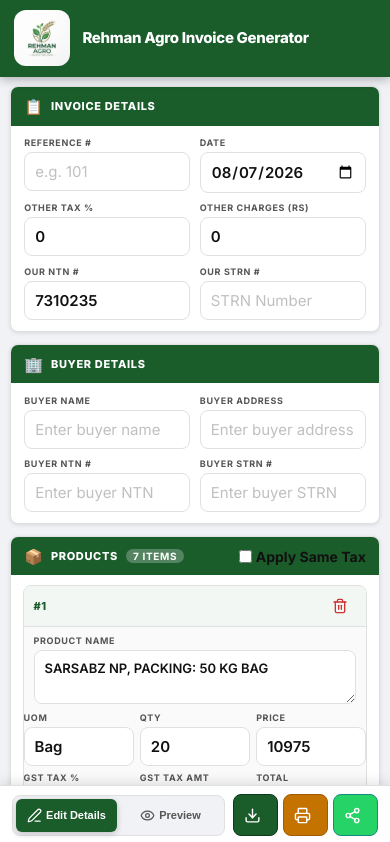
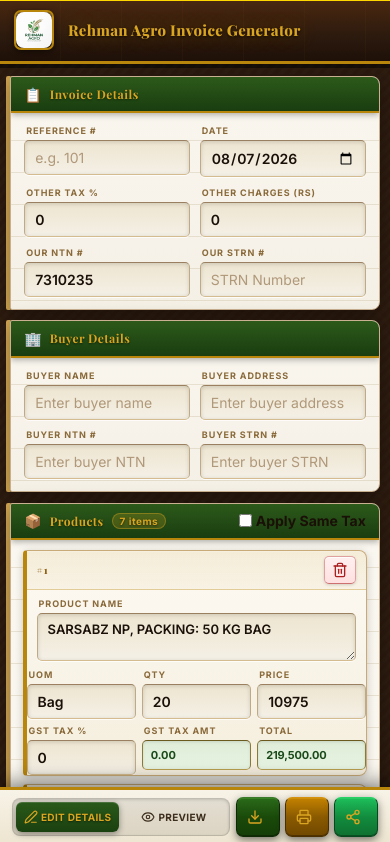
Before and after one commit to ranaaalihaider/Rehman-Agro-Invoice-Generator, a React (Vite) app: page / in a window 390 px wide. Shown: the top 842 px of the page. Built offline with nearby package versions, Linux system fonts and the light colour scheme.

Commit message:
Skeuomorphic UI redesign: leather, paper, embossed, gold accents

```diff
--- a/src/App.jsx
+++ b/src/App.jsx
@@ -132,7 +132,7 @@
       <header className="app-header">
         <div className="app-header-inner">
           <div className="app-header-icon" style={{ background: 'transparent', padding: 0 }}>
-            <img src={logo} alt="Rehman Agro Logo" style={{ width: '56px', height: '56px', objectFit: 'cover', borderRadius: '12px' }} />
+            <img src={logo} alt="Rehman Agro Logo" style={{ width: '44px', height: '44px', objectFit: 'cover', borderRadius: '8px' }} />
           </div>
           <div>
             <h1 className="app-title">Rehman Agro Invoice Generator</h1>
--- a/src/index.css
+++ b/src/index.css
@@ -1,99 +1,146 @@
-@import url('https://fonts.googleapis.com/css2?family=Inter:wght@400;500;600;700;800&display=swap');
+@import url('https://fonts.googleapis.com/css2?family=Playfair+Display:wght@700;800&family=Inter:wght@400;500;600;700&display=swap');
 
 * { box-sizing: border-box; margin: 0; padding: 0; }
 
 :root {
-  --green:        #1a5c2a;
-  --green-dark:   #0f3a19;
-  --green-light:  #e6f4ea;
-  --amber:        #c47200;
-  --amber-dark:   #a05c00;
-  --bg:           #f0f2f5;
-  --white:        #ffffff;
-  --black:        #111111;
-  --grey:         #555555;
-  --border:       #e0e0e0;
-  --border-focus: #1a5c2a;
-  --radius:       12px;
-  --radius-sm:    8px;
-  --shadow:       0 1px 4px rgba(0,0,0,.10);
-  --shadow-lg:    0 4px 20px rgba(0,0,0,.14);
+  --leather-dark:   #2c1a0e;
+  --leather-mid:    #3d2512;
+  --leather-light:  #5a3520;
+  --paper:          #f5f0e8;
+  --paper-dark:     #ede5d4;
+  --paper-line:     #d4c9b0;
+  --ink:            #1a1008;
+  --ink-light:      #3d2e1e;
+  --gold:           #b8860b;
+  --gold-light:     #daa520;
+  --gold-shine:     #ffd700;
+  --green-ink:      #1a4a1a;
+  --red-ink:        #8b1a1a;
+  --cream:          #faf6ec;
+  --stitching:      rgba(255,220,100,0.5);
 }
 
 body {
   font-family: 'Inter', system-ui, sans-serif;
-  background: var(--bg);
-  color: var(--black);
+  background-color: var(--leather-dark);
+  background-image:
+    repeating-linear-gradient(
+      45deg,
+      transparent,
+      transparent 4px,
+      rgba(0,0,0,0.03) 4px,
+      rgba(0,0,0,0.03) 8px
+    ),
+    repeating-linear-gradient(
+      -45deg,
+      transparent,
+      transparent 4px,
+      rgba(255,255,255,0.01) 4px,
+      rgba(255,255,255,0.01) 8px
+    );
   min-height: 100vh;
+  color: var(--ink);
 }
 
 /* ── HEADER ── */
 .app-header {
-  background: var(--green);
-  color: var(--white);
-  padding: 0.9rem 1.25rem;
-  box-shadow: 0 2px 10px rgba(0,0,0,.3);
+  background:
+    linear-gradient(180deg, #4a2810 0%, #2c1a0e 60%, #1e1008 100%);
+  border-bottom: 3px solid var(--gold);
+  box-shadow:
+    0 4px 0 rgba(0,0,0,0.5),
+    0 1px 0 var(--gold-shine) inset;
   position: sticky;
   top: 0;
   z-index: 100;
+  padding: 0;
+}
+
+.app-header::before {
+  content: '';
+  position: absolute;
+  inset: 0;
+  background: repeating-linear-gradient(
+    90deg,
+    transparent,
+    transparent 60px,
+    rgba(184,134,11,0.04) 60px,
+    rgba(184,134,11,0.04) 61px
+  );
+  pointer-events: none;
 }
 
 .app-header-inner {
-  max-width: 900px;
+  max-width: 960px;
   margin: 0 auto;
+  padding: 0.9rem 1.25rem;
   display: flex;
   align-items: center;
-  gap: 0.75rem;
+  gap: 0.85rem;
+  position: relative;
 }
 
 .app-header-icon {
-  background: rgba(255,255,255,.15);
+  background:
+    radial-gradient(circle at 35% 35%, #7a4a20, #3d2010);
+  border: 2px solid var(--gold);
   border-radius: 10px;
   padding: 7px;
   display: flex;
   align-items: center;
   justify-content: center;
   flex-shrink: 0;
+  box-shadow:
+    0 2px 6px rgba(0,0,0,0.5),
+    0 1px 0 rgba(255,220,100,0.3) inset;
 }
 
 .app-title {
-  font-size: clamp(15px, 4vw, 22px);
+  font-family: 'Playfair Display', Georgia, serif;
+  font-size: clamp(16px, 4.5vw, 26px);
   font-weight: 800;
-  letter-spacing: -0.3px;
+  color: var(--gold-light);
+  text-shadow:
+    0 1px 3px rgba(0,0,0,0.8),
+    0 0 20px rgba(218,165,32,0.4);
+  letter-spacing: 0.02em;
   line-height: 1.2;
-  color: var(--white);
 }
 
 .app-subtitle {
   font-size: 11px;
-  opacity: 0.8;
-  margin-top: 1px;
-  color: var(--white);
+  color: rgba(218,165,32,0.65);
+  margin-top: 2px;
+  letter-spacing: 0.06em;
+  text-transform: uppercase;
 }
 
 /* ── TOOLBAR ── */
 .toolbar {
-  background: var(--white);
-  border-bottom: 2px solid var(--green);
-  padding: 0.5rem 1.25rem;
+  background: linear-gradient(180deg, #f5f0e8 0%, #ede5d4 100%);
+  border-bottom: 3px double var(--gold);
+  padding: 0.55rem 1.25rem;
   display: flex;
   align-items: center;
   justify-content: space-between;
   flex-wrap: wrap;
   gap: 0.6rem;
   position: sticky;
-  top: 64px;
+  top: 62px;
   z-index: 90;
-  box-shadow: 0 1px 4px rgba(0,0,0,.08);
+  box-shadow:
+    0 3px 10px rgba(0,0,0,0.3),
+    0 1px 0 rgba(255,255,255,0.9) inset;
 }
 
 .toolbar-tabs {
   display: flex;
-  gap: 3px;
-  background: var(--bg);
-  padding: 3px;
+  gap: 5px;
+  background: rgba(0,0,0,0.08);
+  padding: 4px;
   border-radius: 8px;
-  border: 1.5px solid var(--border);
+  border: 1px solid rgba(0,0,0,0.15);
+  box-shadow: 0 1px 3px rgba(0,0,0,0.15) inset;
 }
 
 .tab-btn {
@@ -103,191 +150,287 @@
   padding: 6px 14px;
   border: none;
   border-radius: 6px;
-  font-size: 13px;
+  font-size: 12px;
   font-weight: 700;
   cursor: pointer;
   background: transparent;
-  color: var(--grey);
+  color: var(--ink-light);
   transition: all 0.15s;
+  letter-spacing: 0.03em;
+  text-transform: uppercase;
+  font-family: 'Inter', sans-serif;
 }
 
-.tab-btn:hover { color: var(--green); }
+.tab-btn:hover { color: var(--green-ink); }
 
 .tab-active {
-  background: var(--green) !important;
-  color: var(--white) !important;
-  box-shadow: 0 2px 6px rgba(0,0,0,.2);
+  background: linear-gradient(180deg, #2a5a1a 0%, #1a4010 100%) !important;
+  color: var(--gold-light) !important;
+  box-shadow:
+    0 2px 6px rgba(0,0,0,0.4),
+    0 1px 0 rgba(255,255,255,0.15) inset !important;
+  text-shadow: 0 1px 2px rgba(0,0,0,0.5) !important;
 }
 
 .toolbar-actions { display: flex; gap: 7px; }
 
+/* Metal buttons */
 .action-btn {
   display: inline-flex;
   align-items: center;
   justify-content: center;
   gap: 6px;
   padding: 7px 14px;
-  border: 1.5px solid transparent;
   border-radius: 7px;
-  font-size: 13px;
+  font-size: 12px;
   font-weight: 700;
   cursor: pointer;
-  transition: all 0.15s;
-  color: var(--white);
+  transition: all 0.12s;
+  color: var(--gold-light);
+  letter-spacing: 0.04em;
+  text-transform: uppercase;
+  font-family: 'Inter', sans-serif;
+  text-shadow: 0 1px 2px rgba(0,0,0,0.6);
+  position: relative;
+  top: 0;
 }
 
-.download-btn { background: var(--green); border-color: var(--green-dark); }
-.download-btn:hover { background: var(--green-dark); }
+.action-btn:active { top: 1px; }
 
-.print-btn { background: var(--amber); border-color: var(--amber-dark); }
-.print-btn:hover { background: var(--amber-dark); }
+.download-btn {
+  background: linear-gradient(180deg, #2a6a1a 0%, #1a4a0a 50%, #143d08 100%);
+  border: 1px solid #0d2a05;
+  border-top-color: #3a7a2a;
+  box-shadow:
+    0 3px 8px rgba(0,0,0,0.5),
+    0 1px 0 rgba(100,200,60,0.25) inset,
+    0 -1px 0 rgba(0,0,0,0.3) inset;
+}
+.download-btn:hover { background: linear-gradient(180deg, #327a20 0%, #1e5510 50%, #18480c 100%); }
+.download-btn:active { box-shadow: 0 1px 3px rgba(0,0,0,0.5), 0 1px 0 rgba(0,0,0,0.2) inset; }
 
-.whatsapp-btn { background: #25D366; border-color: #128C7E; }
-.whatsapp-btn:hover { background: #128C7E; }
+.print-btn {
+  background: linear-gradient(180deg, #c48200 0%, #8a5a00 50%, #704800 100%);
+  border: 1px solid #4a3000;
+  border-top-color: #d49210;
+  box-shadow:
+    0 3px 8px rgba(0,0,0,0.5),
+    0 1px 0 rgba(255,200,50,0.2) inset,
+    0 -1px 0 rgba(0,0,0,0.3) inset;
+}
+.print-btn:hover { background: linear-gradient(180deg, #d49210 0%, #9a6a00 50%, #7e5200 100%); }
+.print-btn:active { box-shadow: 0 1px 3px rgba(0,0,0,0.5), 0 1px 0 rgba(0,0,0,0.2) inset; }
+
+.whatsapp-btn {
+  background: linear-gradient(180deg, #1ebe5a 0%, #128C3E 50%, #0e7030 100%);
+  border: 1px solid #084820;
+  border-top-color: #28d066;
+  box-shadow:
+    0 3px 8px rgba(0,0,0,0.5),
+    0 1px 0 rgba(80,255,140,0.2) inset,
+    0 -1px 0 rgba(0,0,0,0.3) inset;
+}
+.whatsapp-btn:hover { background: linear-gradient(180deg, #25D366 0%, #148C48 50%, #107838 100%); }
+.whatsapp-btn:active { box-shadow: 0 1px 3px rgba(0,0,0,0.5), 0 1px 0 rgba(0,0,0,0.2) inset; }
 
 /* ── MAIN ── */
 .main-content {
-  max-width: 900px;
+  max-width: 960px;
   margin: 0 auto;
-  padding: 1rem 1rem 3rem;
+  padding: 1.25rem 1rem 3.5rem;
 }
 
 /* ── FORM WRAPPER ── */
-.form-wrapper { display: flex; flex-direction: column; gap: 0.75rem; }
+.form-wrapper { display: flex; flex-direction: column; gap: 1rem; }
 
-/* ── FORM CARDS ── */
+/* ── FORM CARDS (Paper / Notepad look) ── */
 .form-card {
-  background: var(--white);
-  border-radius: var(--radius);
-  box-shadow: var(--shadow);
-  border: 1.5px solid var(--border);
+  background:
+    linear-gradient(180deg, #faf7f0 0%, #f5f0e6 100%);
+  border-radius: 4px 12px 12px 4px;
+  box-shadow:
+    0 4px 20px rgba(0,0,0,0.35),
+    -4px 0 0 #d4a853,     /* left gold stripe */
+    0 1px 0 rgba(255,255,255,0.9) inset;
+  border: 1px solid #c8b090;
   overflow: hidden;
+  position: relative;
 }
+
+/* Notebook lines */
+.form-card::before {
+  content: '';
+  position: absolute;
+  top: 0; left: 0; right: 0; bottom: 0;
+  background: repeating-linear-gradient(
+    transparent,
+    transparent 31px,
+    rgba(180,160,120,0.25) 31px,
+    rgba(180,160,120,0.25) 32px
+  );
+  pointer-events: none;
+  z-index: 0;
+}
+
+.form-card > * { position: relative; z-index: 1; }
 
 .form-card-header {
   display: flex;
   align-items: center;
   gap: 8px;
-  padding: 0.7rem 1rem;
-  background: var(--green);
+  padding: 0.65rem 1.1rem;
+  background:
+    linear-gradient(180deg, #2c5a1a 0%, #1a3d10 100%);
+  border-bottom: 2px solid #b8860b;
+  box-shadow: 0 2px 6px rgba(0,0,0,0.3);
 }
 
-.form-card-icon { font-size: 15px; }
+.form-card-icon { font-size: 14px; }
 
 .form-card-title {
-  font-size: 12px;
-  font-weight: 800;
-  color: var(--white);
+  font-family: 'Playfair Display', Georgia, serif;
+  font-size: 13px;
+  font-weight: 700;
+  color: var(--gold-light);
   display: flex;
   align-items: center;
   gap: 8px;
-  text-transform: uppercase;
-  letter-spacing: 0.06em;
+  text-shadow: 0 1px 2px rgba(0,0,0,0.5);
+  letter-spacing: 0.04em;
 }
 
 .product-count {
+  font-family: 'Inter', sans-serif;
   font-size: 10px;
   font-weight: 700;
-  background: rgba(255,255,255,.25);
-  color: var(--white);
+  background: rgba(218,165,32,0.2);
+  color: var(--gold-light);
   padding: 1px 7px;
   border-radius: 20px;
+  border: 1px solid rgba(218,165,32,0.4);
 }
 
 .form-grid-2 {
   display: grid;
   grid-template-columns: 1fr 1fr;
-  gap: 0.75rem;
-  padding: 0.9rem 1rem;
+  gap: 0.85rem;
+  padding: 1rem 1.1rem;
 }
-
-@media (max-width: 480px) { .form-grid-2 { grid-template-columns: 1fr; } }
 
 /* ── FIELDS ── */
 .field { display: flex; flex-direction: column; gap: 4px; }
 
 .field-label {
-  font-size: 10px;
+  font-size: 9px;
   font-weight: 700;
-  color: var(--grey);
+  color: #8a6a3a;
   text-transform: uppercase;
-  letter-spacing: 0.07em;
+  letter-spacing: 0.1em;
+  padding-left: 2px;
 }
 
+/* Embossed input */
 .field-input {
-  padding: 9px 11px;
-  border: 1.5px solid var(--border);
-  border-radius: var(--radius-sm);
-  font-size: 15px;
+  padding: 9px 12px;
+  border: 1px solid #bfaa85;
+  border-top-color: #9a8060;
+  border-bottom-color: #d4bc90;
+  border-radius: 5px;
+  font-size: 14px;
   font-family: 'Inter', sans-serif;
-  color: var(--black);
-  background: var(--white);
+  color: var(--ink);
+  background: linear-gradient(180deg, #ede5d0 0%, #f5f0e6 100%);
   font-weight: 600;
-  transition: border-color 0.15s, box-shadow 0.15s;
+  transition: all 0.15s;
   width: 100%;
+  box-shadow:
+    0 1px 4px rgba(0,0,0,0.15) inset,
+    0 1px 0 rgba(255,255,255,0.8);
 }
 
 .field-input:focus {
   outline: none;
-  border-color: var(--green);
-  box-shadow: 0 0 0 3px rgba(26,92,42,.15);
+  border-color: var(--gold);
+  box-shadow:
+    0 1px 4px rgba(0,0,0,0.15) inset,
+    0 0 0 2px rgba(184,134,11,0.25),
+    0 1px 0 rgba(255,255,255,0.8);
+  background: linear-gradient(180deg, #e8dfc8 0%, #f0ead8 100%);
 }
 
-.field-input::placeholder { color: #c0c0c0; font-weight: 400; }
+.field-input::placeholder { color: #b0987a; font-weight: 400; }
+
+.field-input:disabled {
+  opacity: 0.6;
+  cursor: not-allowed;
+}
 
 /* ── PRODUCT CARDS ── */
 .products-list {
   display: flex;
   flex-direction: column;
-  gap: 0.6rem;
+  gap: 0.65rem;
   padding: 0.75rem 1rem;
 }
 
 .product-card {
-  border: 1.5px solid var(--border);
-  border-radius: var(--radius-sm);
-  background: #fafafa;
+  background: linear-gradient(180deg, #fdfaf4 0%, #f5eedd 100%);
+  border: 1px solid #c8aa78;
+  border-left: 4px solid var(--gold);
+  border-radius: 4px 8px 8px 4px;
   overflow: hidden;
-  transition: border-color 0.15s, box-shadow 0.15s;
+  box-shadow:
+    0 2px 8px rgba(0,0,0,0.2),
+    0 1px 0 rgba(255,255,255,0.9) inset;
+  transition: box-shadow 0.15s;
 }
 
 .product-card:focus-within {
-  border-color: var(--green);
-  box-shadow: 0 0 0 3px rgba(26,92,42,.08);
+  box-shadow:
+    0 3px 12px rgba(0,0,0,0.25),
+    0 0 0 2px rgba(184,134,11,0.3),
+    0 1px 0 rgba(255,255,255,0.9) inset;
 }
 
 .product-card-header {
   display: flex;
   justify-content: space-between;
   align-items: center;
-  padding: 8px 10px;
-  background: #f2f7f3;
-  border-bottom: 1px solid var(--border);
+  padding: 6px 10px;
+  background: linear-gradient(180deg, rgba(184,134,11,0.12) 0%, rgba(184,134,11,0.05) 100%);
+  border-bottom: 1px solid rgba(184,134,11,0.3);
 }
 
 .product-number {
-  font-size: 11px;
+  font-size: 10px;
   font-weight: 800;
-  color: var(--green);
-  letter-spacing: 0.04em;
+  color: #8a5a0a;
+  letter-spacing: 0.1em;
+  text-transform: uppercase;
+  font-family: 'Playfair Display', Georgia, serif;
 }
 
 .remove-btn {
-  background: transparent;
-  border: none;
-  border-radius: 6px;
-  color: #cc3333;
-  padding: 4px 6px;
+  background: linear-gradient(180deg, #fff0f0 0%, #ffe0e0 100%);
+  border: 1px solid #e0a0a0;
+  border-bottom-color: #cc7070;
+  border-radius: 5px;
+  color: #aa2020;
+  padding: 4px 8px;
   cursor: pointer;
   display: flex;
   align-items: center;
-  transition: all 0.15s;
+  transition: all 0.12s;
+  box-shadow: 0 1px 3px rgba(0,0,0,0.15), 0 1px 0 rgba(255,255,255,0.8) inset;
 }
-.remove-btn:hover { background: #ffeeee; }
+.remove-btn:hover {
+  background: linear-gradient(180deg, #ffe0e0 0%, #ffcccc 100%);
+  border-color: #cc4040;
+}
+.remove-btn:active { box-shadow: 0 0px 2px rgba(0,0,0,0.2) inset; }
 
-/* Product body padding */
 .product-body {
-  padding: 10px;
+  padding: 10px 12px;
   display: flex;
   flex-direction: column;
   gap: 8px;
@@ -295,53 +438,106 @@
 
 .product-meta-grid {
   display: grid;
-  grid-template-columns: 1fr 1fr;
-  gap: 8px;
+  grid-template-columns: repeat(6, 1fr);
+  gap: 7px;
 }
 
-@media (min-width: 640px) {
-  .product-meta-grid { grid-template-columns: repeat(6, 1fr); }
+@media (max-width: 640px) {
+  .product-meta-grid { grid-template-columns: repeat(3, 1fr); }
 }
 
+/* Embossed read-only total */
 .line-total {
-  padding: 9px 11px;
-  border: 1.5px solid var(--green);
-  border-radius: var(--radius-sm);
-  font-size: 13px;
+  padding: 9px 10px;
+  border: 1px solid #8a7a3a;
+  border-top-color: #6a5a20;
+  border-bottom-color: #b8a050;
+  border-radius: 5px;
+  font-size: 12px;
   font-weight: 800;
-  color: var(--green);
-  background: var(--green-light);
+  color: var(--green-ink);
+  background: linear-gradient(180deg, #deecd8 0%, #e8f4e2 100%);
   display: flex;
   align-items: center;
+  box-shadow: 0 1px 3px rgba(0,0,0,0.1) inset;
+  letter-spacing: -0.01em;
 }
 
 .add-product-btn {
-  margin: 0 1rem 0.9rem;
+  margin: 0 1rem 0.85rem;
   display: flex;
   align-items: center;
   justify-content: center;
   gap: 7px;
   padding: 11px;
-  border: 1.5px dashed var(--green);
-  border-radius: var(--radius-sm);
-  background: var(--white);
-  color: var(--green);
-  font-size: 13px;
+  border: 2px dashed rgba(184,134,11,0.5);
+  border-radius: 6px;
+  background: rgba(218,165,32,0.06);
+  color: #8a6010;
+  font-size: 12px;
   font-weight: 700;
   cursor: pointer;
   transition: all 0.15s;
   width: calc(100% - 2rem);
+  letter-spacing: 0.05em;
+  text-transform: uppercase;
+  font-family: 'Inter', sans-serif;
 }
-.add-product-btn:hover { background: var(--green-light); }
+.add-product-btn:hover {
+  background: rgba(218,165,32,0.14);
+  border-color: var(--gold);
+  color: var(--gold);
+}
+
+/* Apply same tax row */
+.same-tax-row {
+  display: flex;
+  align-items: center;
+  gap: 10px;
+  font-size: 12px;
+  font-weight: 700;
+  color: #6a4a1a;
+  letter-spacing: 0.02em;
+}
+
+.same-tax-row input[type="checkbox"] {
+  width: 16px;
+  height: 16px;
+  accent-color: var(--green-ink);
+  cursor: pointer;
+}
 
 /* ── SUMMARY CARD ── */
 .summary-card {
-  background: var(--green);
-  border-radius: var(--radius);
-  padding: 1.1rem;
-  color: var(--white);
-  box-shadow: var(--shadow-lg);
+  background:
+    linear-gradient(160deg, #2c1a0e 0%, #1e1008 100%);
+  border-radius: 10px;
+  padding: 1.1rem 1.25rem;
+  color: var(--gold-light);
+  box-shadow:
+    0 6px 24px rgba(0,0,0,0.5),
+    0 1px 0 rgba(218,165,32,0.3) inset;
+  border: 2px solid var(--gold);
+  position: relative;
+  overflow: hidden;
 }
+
+/* Embossed texture on summary */
+.summary-card::before {
+  content: '';
+  position: absolute;
+  inset: 0;
+  background: repeating-linear-gradient(
+    45deg,
+    transparent,
+    transparent 5px,
+    rgba(218,165,32,0.04) 5px,
+    rgba(218,165,32,0.04) 10px
+  );
+  pointer-events: none;
+}
+
+.summary-card > * { position: relative; z-index: 1; }
 
 .summary-row {
   display: flex;
@@ -350,28 +546,34 @@
   padding: 7px 0;
   font-size: 13px;
   font-weight: 600;
-  border-bottom: 1px solid rgba(255,255,255,.2);
+  border-bottom: 1px solid rgba(218,165,32,0.2);
+  color: rgba(218,165,32,0.85);
 }
 
 .grand-total-row {
-  font-size: 19px;
-  font-weight: 800;
+  font-family: 'Playfair Display', Georgia, serif;
+  font-size: 20px;
+  font-weight: 700;
   border-bottom: none;
   padding-top: 12px;
+  color: var(--gold-shine);
+  text-shadow: 0 0 20px rgba(255,215,0,0.4);
 }
 
-.summary-actions { display: flex; gap: 8px; margin-top: 0.9rem; }
+.summary-actions { display: flex; gap: 8px; margin-top: 1rem; }
 
 /* ── PREVIEW WRAPPER ── */
 .preview-wrapper {
-  background: var(--bg);
-  border-radius: var(--radius);
+  border-radius: 10px;
   padding: 1rem 0.5rem;
   overflow-x: auto;
   -webkit-overflow-scrolling: touch;
+  background: linear-gradient(180deg, #2c1a0e, #1e1008);
+  box-shadow: 0 4px 20px rgba(0,0,0,0.5);
+  border: 2px solid var(--gold);
 }
 
-/* ── INVOICE PRINT TEMPLATE ── */
+/* ── INVOICE TEMPLATE ── */
 .invoice-container {
   width: 780px;
   max-width: 780px;
@@ -443,119 +645,102 @@
 /* ── MOBILE ── */
 @media (max-width: 768px) {
 
-  /* Header */
-  .app-header { padding: 0.65rem 0.9rem; }
+  body { background-attachment: fixed; }
+
+  .app-header { padding: 0; }
+  .app-header-inner { padding: 0.65rem 0.9rem; }
   .app-title { font-size: 15px; }
   .app-subtitle { display: none; }
+  .app-header-icon { padding: 5px; border-radius: 7px; }
+  .app-header-icon img { width: 36px !important; height: 36px !important; }
 
-  /* Bottom nav toolbar */
+  /* Bottom tab bar */
   .toolbar {
     position: fixed;
     top: auto;
     bottom: 0;
     left: 0;
     width: 100%;
-    padding: 0.5rem 0.75rem calc(0.5rem + env(safe-area-inset-bottom));
-    box-shadow: 0 -2px 12px rgba(0,0,0,.12);
-    border-top: 1.5px solid var(--border);
+    padding: 0.45rem 0.75rem calc(0.45rem + env(safe-area-inset-bottom));
+    box-shadow:
+      0 -2px 0 var(--gold),
+      0 -6px 20px rgba(0,0,0,0.5);
+    border-top: 1px solid var(--gold);
     border-bottom: none;
     z-index: 999;
-    background: rgba(255,255,255,0.97);
-    backdrop-filter: blur(12px);
-    -webkit-backdrop-filter: blur(12px);
+    background: linear-gradient(180deg, #f8f3e8 0%, #ede5d0 100%);
+    backdrop-filter: none;
     justify-content: space-between;
-    gap: 0.5rem;
+    gap: 0.4rem;
+    top: auto;
   }
 
-  .toolbar-tabs {
-    flex: 1;
-    display: flex;
-    gap: 3px;
-    padding: 3px;
-  }
-  .tab-btn {
-    flex: 1;
-    justify-content: center;
-    padding: 9px 6px;
-    font-size: 11px;
-    gap: 4px;
-  }
-  .tab-btn svg { width: 15px; height: 15px; }
+  .toolbar-tabs { flex: 1; gap: 3px; padding: 3px; }
+  .tab-btn { flex: 1; justify-content: center; padding: 8px 4px; font-size: 10px; gap: 3px; }
+  .tab-btn svg { width: 14px; height: 14px; }
 
   .toolbar-actions { flex-shrink: 0; display: flex; gap: 5px; }
   .action-btn {
-    padding: 9px 10px;
-    border-radius: 8px;
+    padding: 8px 10px;
+    border-radius: 7px;
     font-size: 0;
-    min-width: 42px;
-    min-height: 42px;
+    min-width: 40px;
+    min-height: 40px;
   }
-  .action-btn svg { width: 17px; height: 17px; }
+  .action-btn svg { width: 16px; height: 16px; }
 
-  /* Main content */
-  .main-content { padding: 0.6rem 0.6rem 6rem; }
+  .main-content { padding: 0.75rem 0.6rem 6.5rem; }
 
-  /* Form cards */
-  .form-card { border-radius: var(--radius-sm); }
-  .form-card-header { padding: 0.6rem 0.85rem; }
-  .form-card-title { font-size: 11px; }
+  /* Cards */
+  .form-card { border-radius: 2px 8px 8px 2px; }
+  .form-card-header { padding: 0.55rem 0.85rem; }
+  .form-card-title { font-size: 12px; }
 
   .form-grid-2 {
     grid-template-columns: 1fr 1fr;
     gap: 0.6rem;
-    padding: 0.7rem 0.85rem;
+    padding: 0.75rem 0.85rem;
   }
 
-  /* Fields */
-  .field-input { font-size: 15px; padding: 9px 10px; }
+  .field-input { font-size: 14px; padding: 8px 10px; }
   .field-label { font-size: 9px; }
 
-  /* Products */
   .products-list { padding: 0.6rem 0.75rem; gap: 0.5rem; }
+  .product-body { padding: 8px 10px; gap: 7px; }
+  .product-card-header { padding: 5px 10px; }
 
-  .product-card-header { padding: 6px 10px; }
-
-  .product-body { padding: 8px 10px; gap: 7px; }
-
-  /* Name textarea compact */
   .product-body textarea.field-input {
-    min-height: 48px;
+    min-height: 44px;
     font-size: 13px;
-    padding: 8px 10px;
-    line-height: 1.4;
+    padding: 7px 10px;
   }
 
-  /* 3-col layout for numeric fields on mobile */
-  .product-meta-grid {
-    grid-template-columns: 1fr 1fr 1fr;
-    gap: 6px;
-  }
-
-  .line-total { font-size: 12px; padding: 8px 9px; }
+  .product-meta-grid { grid-template-columns: repeat(3, 1fr); gap: 6px; }
+  .line-total { font-size: 11px; padding: 7px 8px; }
 
   .add-product-btn {
     margin: 0 0.75rem 0.75rem;
     padding: 10px;
-    font-size: 12px;
+    font-size: 11px;
     width: calc(100% - 1.5rem);
   }
 
   /* Summary */
-  .summary-card { padding: 0.85rem; }
+  .summary-card { padding: 0.9rem 1rem; }
   .summary-row { font-size: 12px; padding: 6px 0; }
-  .grand-total-row { font-size: 17px; }
+  .grand-total-row { font-size: 18px; }
   .summary-actions {
     flex-direction: row;
     flex-wrap: wrap;
     gap: 7px;
-    margin-top: 0.75rem;
+    margin-top: 0.8rem;
   }
   .summary-actions .action-btn {
     flex: 1;
-    min-width: 80px;
-    font-size: 12px;
-    padding: 11px 8px;
-    min-height: 44px;
+    min-width: 75px;
+    font-size: 11px;
+    padding: 11px 6px;
+    min-height: 42px;
   }
   .summary-actions .action-btn svg { width: 15px; height: 15px; }
 
@@ -564,26 +749,26 @@
     padding: 0;
     margin: 0 -0.6rem;
     border-radius: 0;
-    overflow-x: auto;
-    -webkit-overflow-scrolling: touch;
-    background: #e4e4e4;
+    border-left: none;
+    border-right: none;
   }
 
   .invoice-container {
     transform-origin: top left;
-    transform: scale(0.45);
+    transform: scale(0.44);
     width: 780px;
-    margin-bottom: -55%;
+    margin-bottom: -57%;
   }
 
-  .remove-btn { padding: 6px 8px; }
+  .remove-btn { padding: 5px 7px; }
+
+  .form-wrapper { gap: 0.65rem; }
 }
 
-/* Extra small screens */
 @media (max-width: 380px) {
   .app-title { font-size: 13px; }
-  .tab-btn { font-size: 10px; padding: 8px 3px; }
-  .invoice-container { transform: scale(0.38); margin-bottom: -62%; }
+  .tab-btn { font-size: 9px; padding: 7px 3px; }
+  .invoice-container { transform: scale(0.37); margin-bottom: -64%; }
   .product-meta-grid { grid-template-columns: 1fr 1fr; gap: 5px; }
   .form-grid-2 { grid-template-columns: 1fr; }
 }
```
